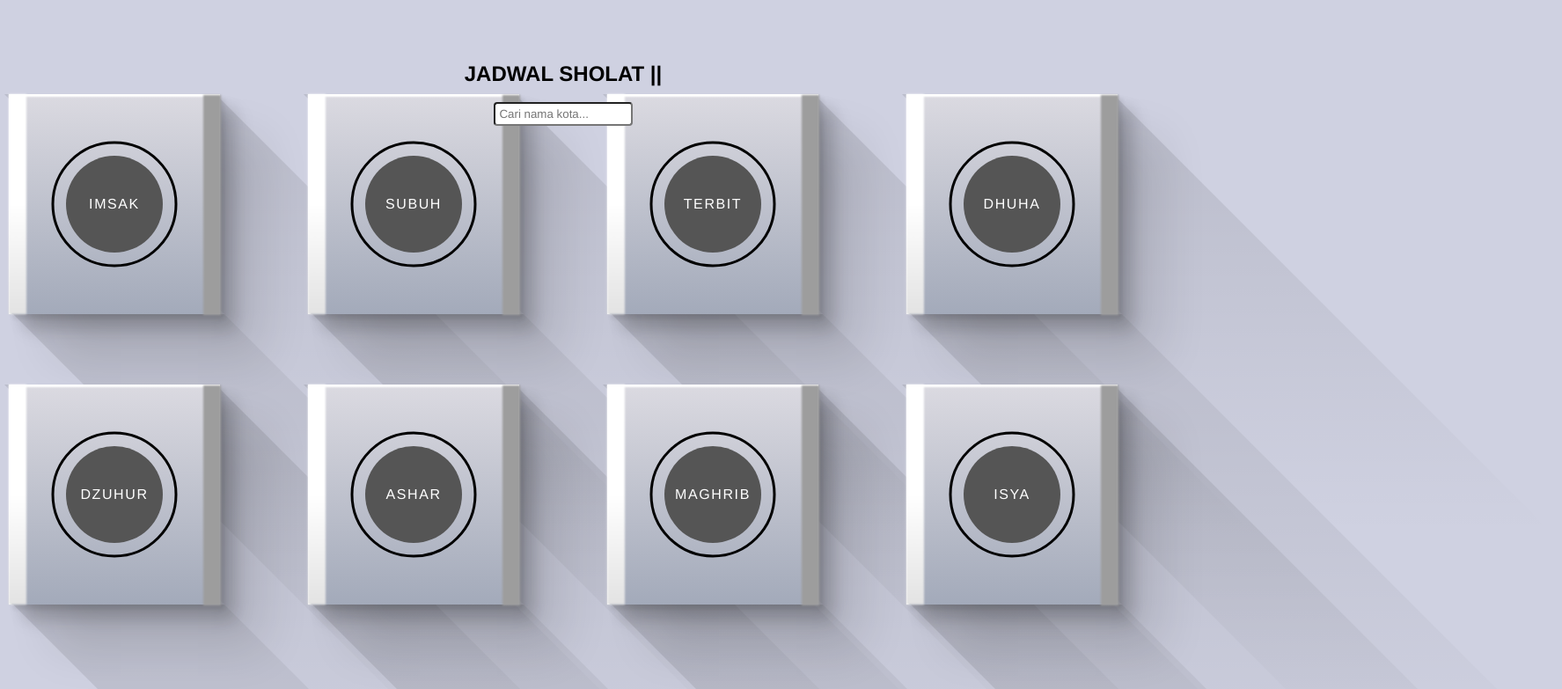
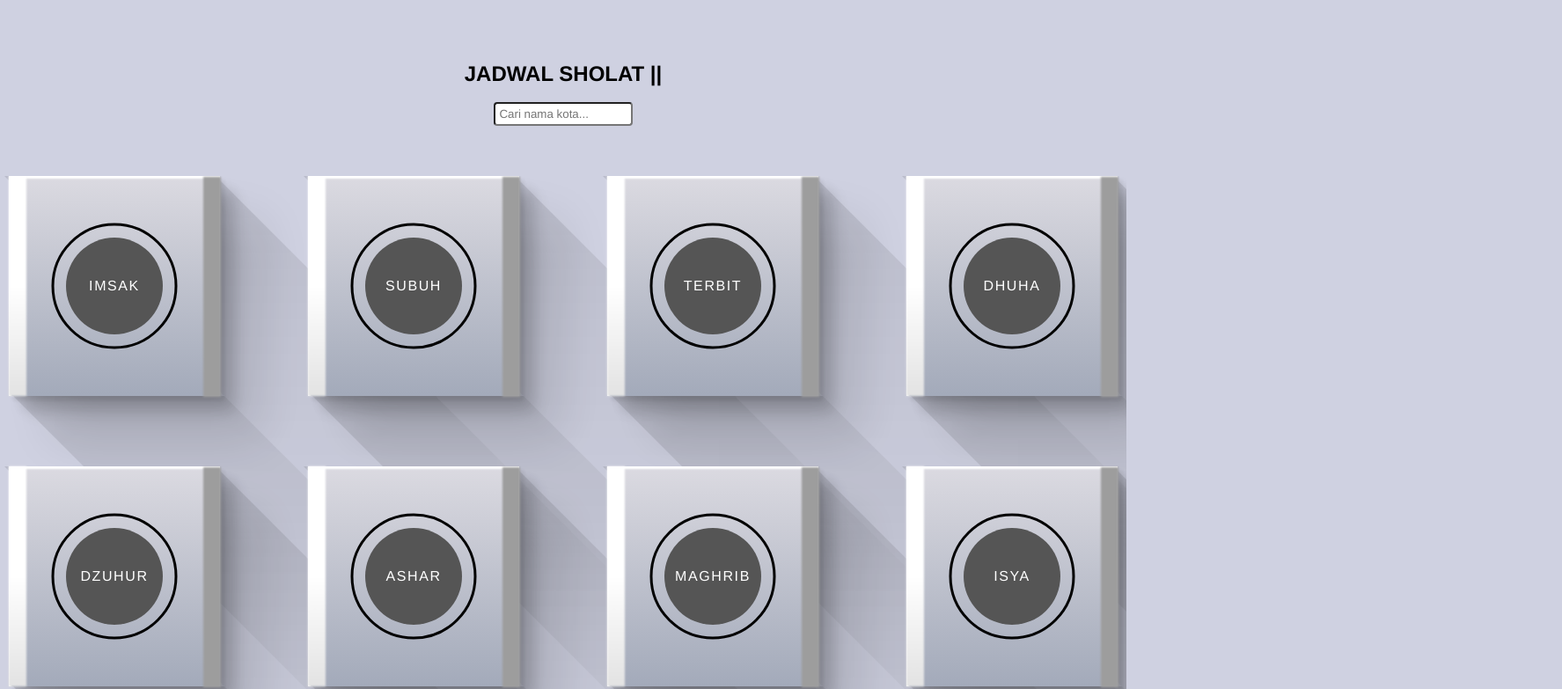
Before and after one commit to muhrenaldi/muhrenaldi.github.io, a plain HTML site: page index.html in a window 1280 px wide. Shown: the top 783 px of the page at 88% size, 1775 px wide, since content can reach past the window. Drawn offline with Linux system fonts and the light colour scheme; no server answers.

Commit message:
ubah format device
aaaa

```diff
--- a/website/style.css
+++ b/website/style.css
@@ -6,7 +6,7 @@
 }
 
 ::-webkit-scrollbar {
-  width: 7px;
+  width: 5px;
 }
 
 ::-webkit-scrollbar-track {
@@ -14,9 +14,9 @@
 }
 
 ::-webkit-scrollbar-thumb {
-  background-color: #d6dee1;
+  background-color: #7a7a7a;
   border-radius: 20px;
-  border: 6px solid black;
+  border: 6px solid #7a7a7a;
   background-clip: content-box;
 }
 ::-webkit-scrollbar-thumb:hover {
@@ -24,12 +24,12 @@
 }
 
 body {
-  height: 700px;
   display: flex;
   justify-content: center;
   align-items: center;
   min-height: 100vh;
-  overflow: scroll;
+  overflow-x: hidden;
+  overflow-y: scroll;
   background: #cfd1e1;
 }
 
@@ -39,12 +39,14 @@ header {
 }
 .container {
   margin-top: 200px;
+  padding-bottom: 200px;
   display: flex;
   justify-content: center;
   align-items: center;
   gap: 80px 100px;
   flex-wrap: wrap;
   z-index: -1;
+  overflow-x: hidden;
 }
 .container .box {
   position: relative;
@@ -82,6 +84,7 @@ header {
   width: 100%;
   height: 100%;
   background: #eee;
+  justify-content: center;
 }
 .container .box .shadow::before {
   content: '';
@@ -155,12 +158,6 @@ header {
   text-align: center;
 }
 
-@media screen and (max-width: 480px) {
-  .container {
-    margin-top: 2280px;
-  }
-}
-
 button {
   padding: 6px;
   border: none;
@@ -183,6 +180,8 @@ input {
 }
 
 .card-list {
+  border: 1px solid black;
+  border-radius: 4px;
   z-index: 999;
   background-color: #fff;
   width: 70%;
@@ -193,6 +192,7 @@ input {
 }
 
 .card-list a {
+  color: black;
   text-decoration: none;
   display: block;
   border-bottom: solid #aba 1px;
```
